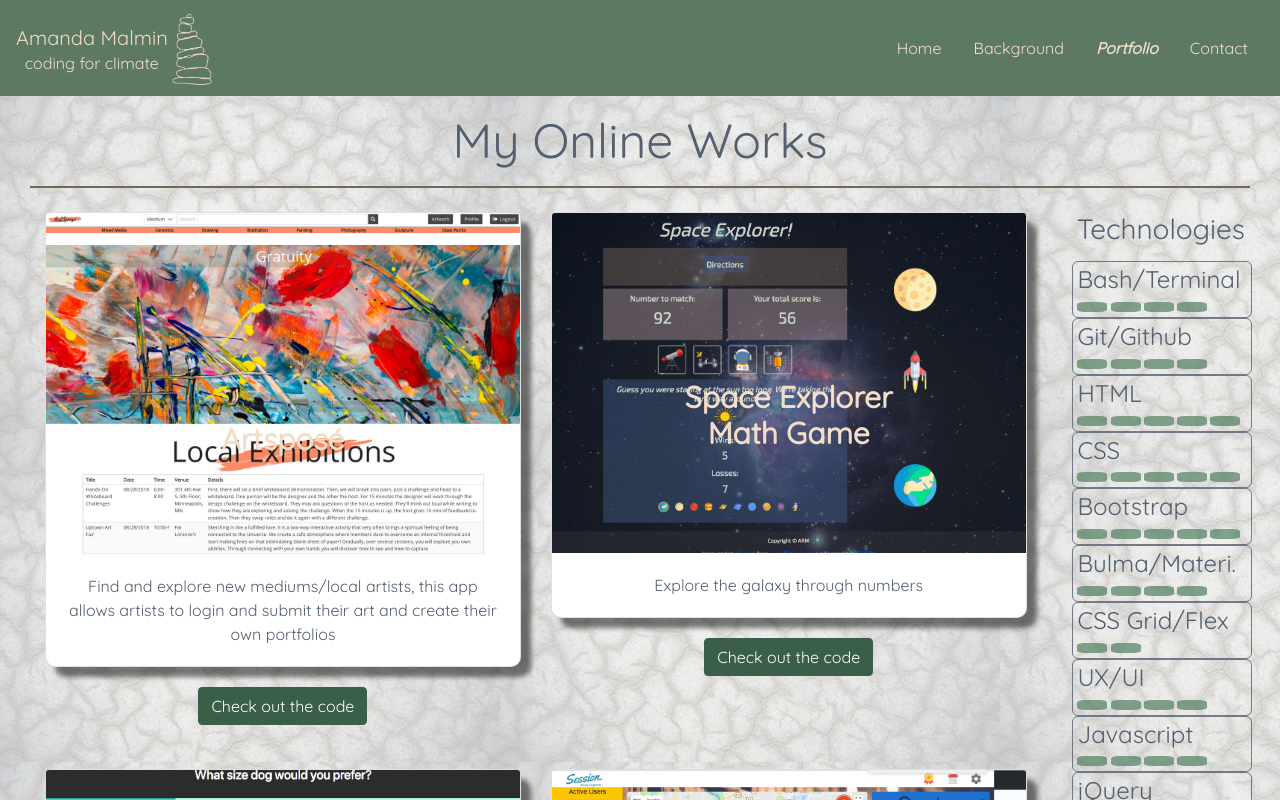
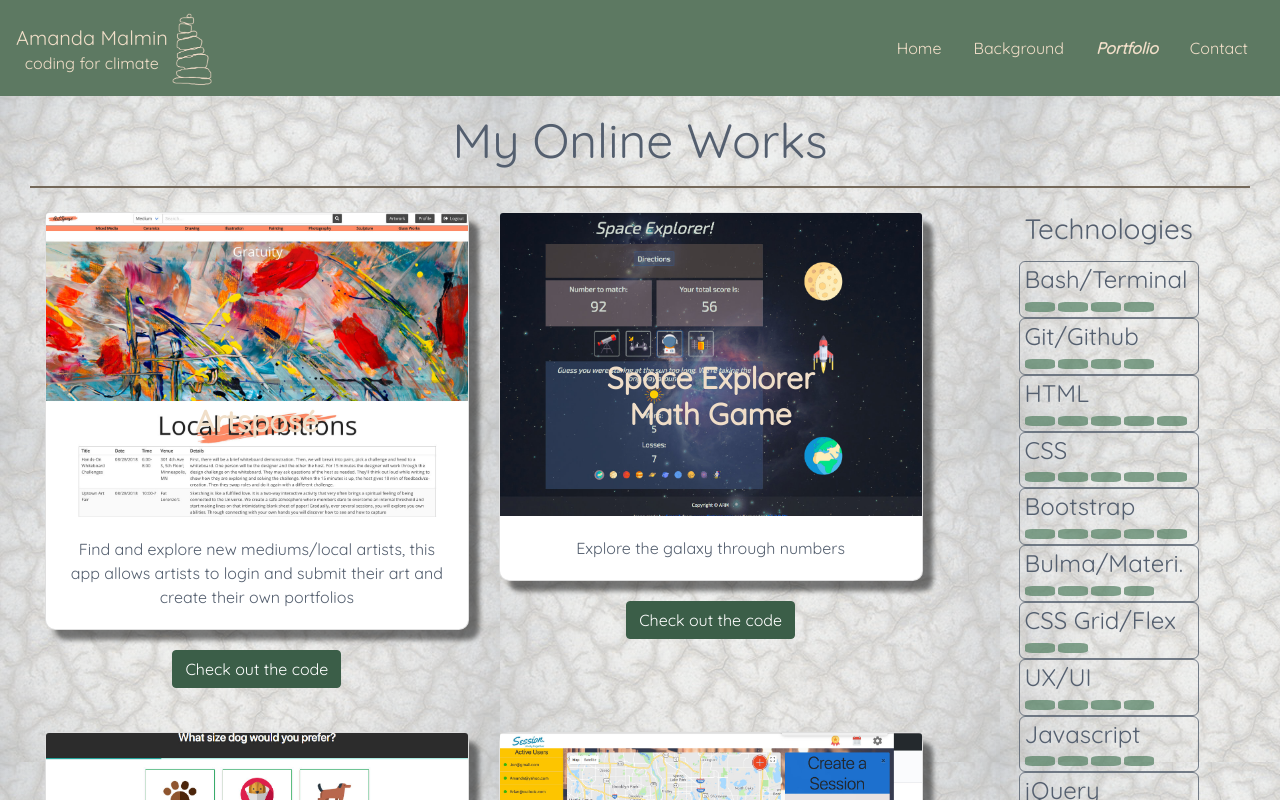
Before and after one commit to malmi003/Portfolio, a React (Create React App) app in the folder client/: page /portfolio in a window 1280 px wide. Shown: the top 800 px of the page. Built offline with nearby package versions, Linux system fonts and the light colour scheme; a web font is replaced by a local one.

Commit message:
screen fixes

```diff
--- a/client/src/components/Jumbotron/Jumbotron.jsx
+++ b/client/src/components/Jumbotron/Jumbotron.jsx
@@ -18,7 +18,7 @@ class Jumbotron extends Component {
                             </p>
                             <p>
                                 My mission is to help code powerful, impacting, and scalable solutions to move towards a more sustainable tomorrow. &nbsp;
-                                Have an idea addressing climate change, environmental degradation, pollution, or one of its related tenets but need someone to help you code it? You've come to the right place!
+                                Have a project addressing climate change, environmental degradation, pollution, or one of its related tenets and need someone to help you code it? You've come to the right place!
                             </p>
                         </div>
 
--- a/client/src/pages/Portfolio/Portfolio.jsx
+++ b/client/src/pages/Portfolio/Portfolio.jsx
@@ -17,7 +17,7 @@ class Portfolio extends Component {
                     </div>
                 </div>
                 <div className="row mx-auto">
-                    <div className="col-lg-10">
+                    <div className="col-lg-9">
                         <div className="row mx-auto pb-4">
                             <PortfolioCard
                                 externalProjectLink="https://artspose.herokuapp.com/"
@@ -129,7 +129,7 @@ class Portfolio extends Component {
 
                         </div>
                     </div>
-                    <div className="col-lg-2"><TechnologySideBar /></div>
+                    <div className="col-lg-3"><TechnologySideBar /></div>
                 </div>
 
 
```
